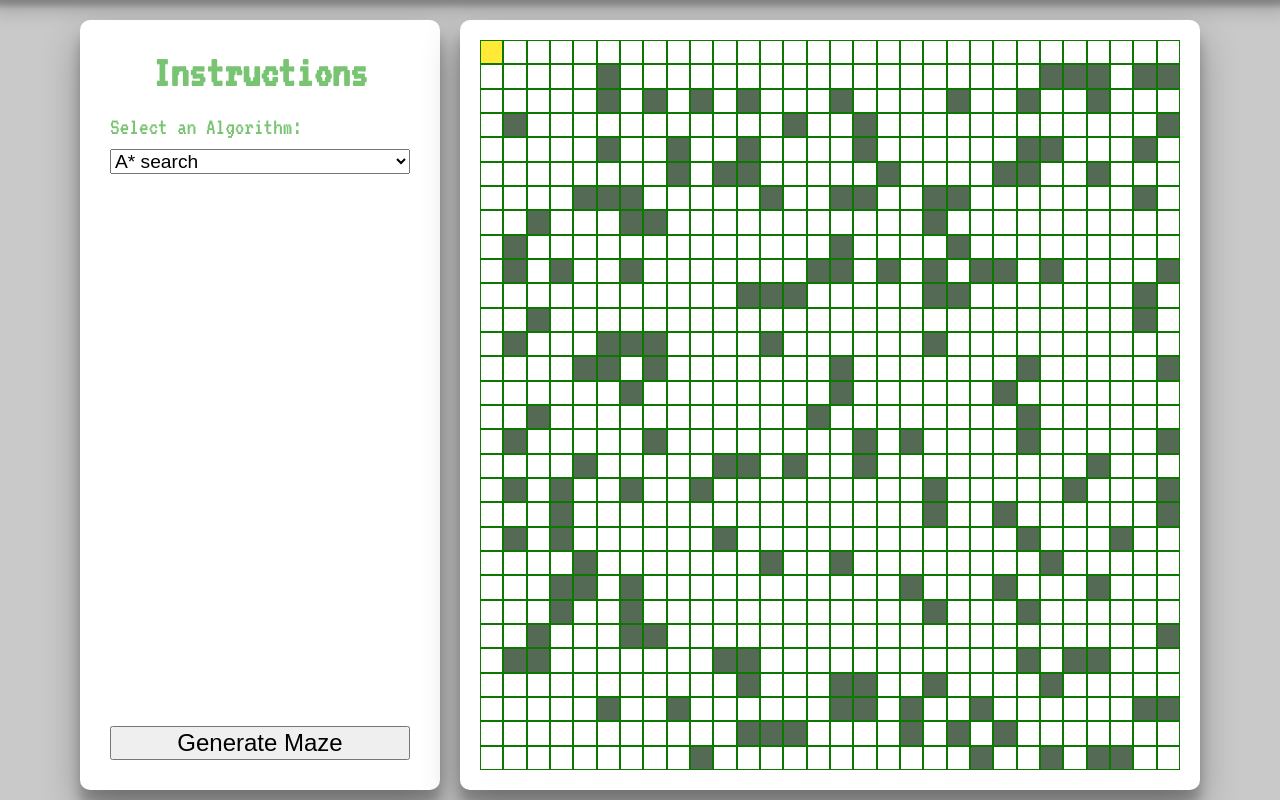
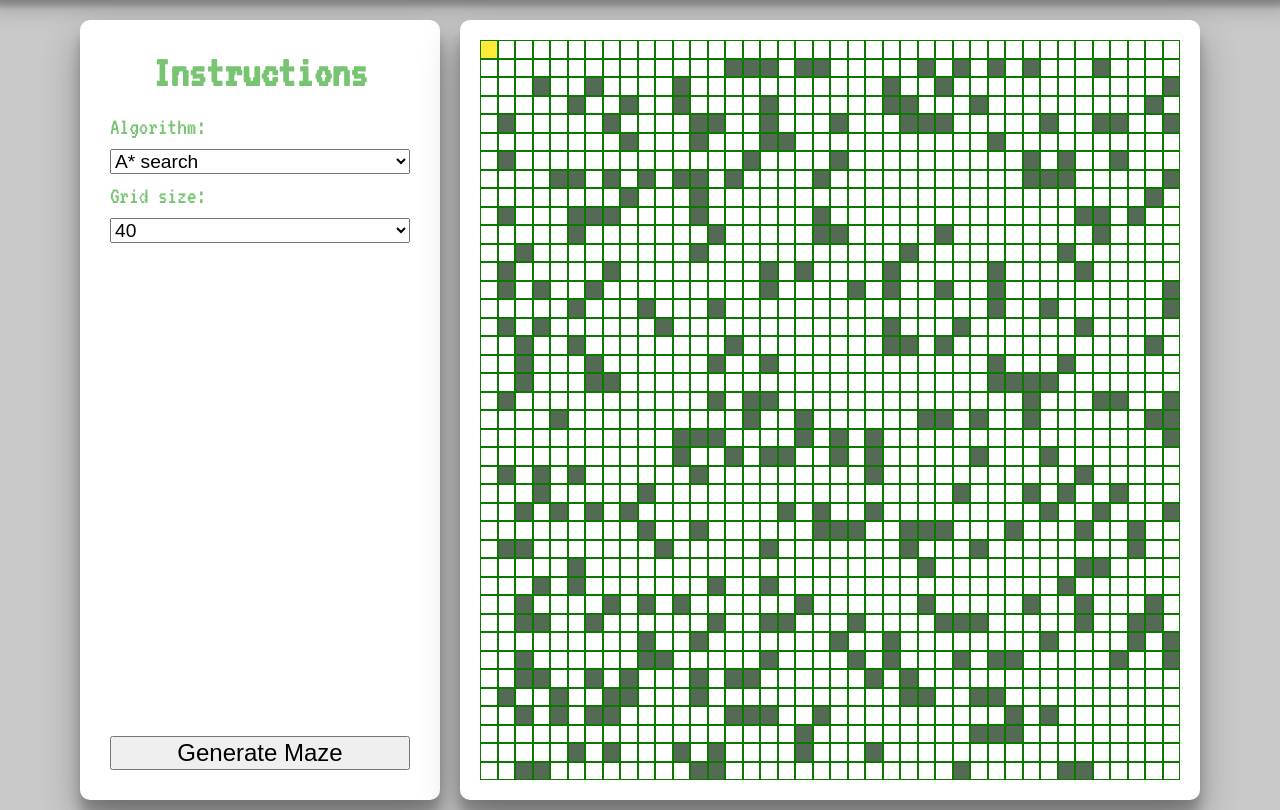
Before and after one commit to justinsuen/visualgos, a PHP site: page / in a window 1280 px wide. Shown: the part 102-912 px from the top of the page. Run offline with PHP 8.4, Linux system fonts and the light colour scheme; style sheets or scripts are compiled from the project's sources; some libraries are stand-ins or nearby versions.

Commit message:
Change timeouts to scale with GridSize

```diff
--- a/index.html
+++ b/index.html
@@ -21,11 +21,20 @@
     <div class="sidebar">
       <h2>Instructions</h2>
       <div class="options">
-        <label>Select an Algorithm:</label>
+        <label>Algorithm:</label>
         <select id="selectAlgo" name="selectAlgo">
           <option value="AStar">A* search</option>
           <option value="BFS" disabled>Breadth-first search</option>
           <option value="DFS" disabled>Depth-first search</option>
+        </select>
+
+        <label>Grid size:</label>
+        <select id="selectGridSize" name="selectGridSize">
+          <option value="10">10</option>
+          <option value="20">20</option>
+          <option value="40" selected>40</option>
+          <option value="60">60</option>
+          <option value="80">80</option>
         </select>
       </div>
       <button id="new-maze-btn">Generate Maze</button>
--- a/styles/index.css
+++ b/styles/index.css
@@ -101,7 +101,7 @@ body {
 }
 
 .sidebar .options select {
-  margin-top: 10px;
+  margin: 10px 0px;
   width: 100%;
   font-size: 80%;
 }
```
Also changed, not shown: javascript/main.js (+10 -16 lines).
